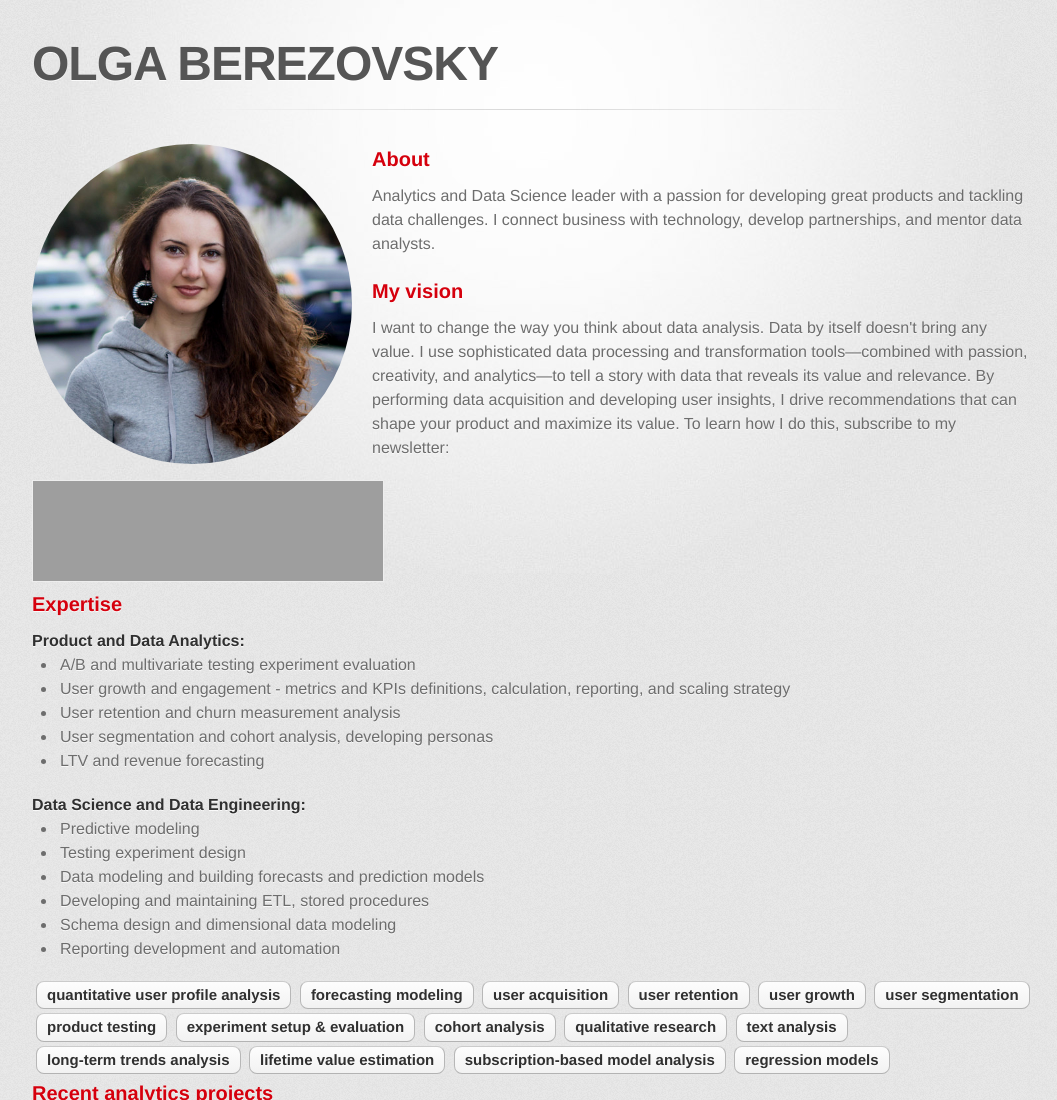
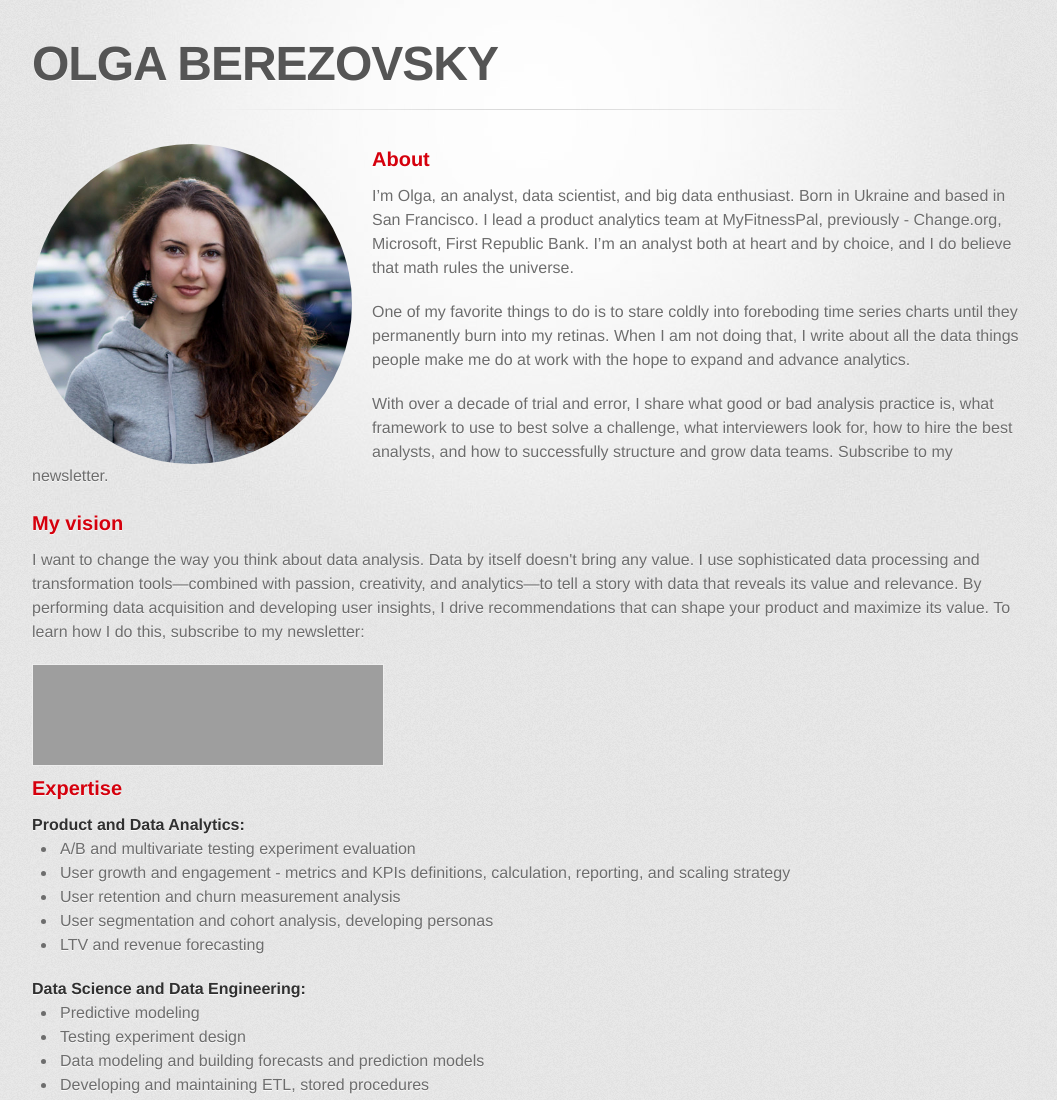
Before and after one commit to ks--ks/page, a plain HTML site: page index.html in a window 1280 px wide. Shown: the top 1100 px of the page, without its empty margins (108-1165 px from the left). Drawn offline with Linux system fonts and the light colour scheme; grey boxes are pictures that could not be loaded; a web font is replaced by a local one.

Commit message:
Change about section copy

```diff
--- a/index.html
+++ b/index.html
@@ -55,7 +55,20 @@
       <section id="main_content">
         <h3>About</h3>
         <p>
-          Analytics and Data Science leader with a passion for developing great products and tackling data challenges. I connect business with technology, develop partnerships, and mentor data analysts.
+          I’m Olga, an analyst, data scientist, and big data enthusiast.
+          Born in Ukraine and based in San Francisco.
+          I lead a product analytics team at MyFitnessPal, previously - Change.org, Microsoft, First Republic Bank.
+          I’m an analyst both at heart and by choice, and I do believe that math rules the universe.
+        </p>
+        <p>
+          One of my favorite things to do is to stare coldly into foreboding time series charts until they permanently burn into my retinas.
+          When I am not doing that, I write about all the data things people make me do at work with the hope to expand and advance analytics.
+        </p>
+        <p>
+          With over a decade of trial and error, I share what good or bad analysis practice is,
+          what framework to use to best solve a challenge, what interviewers look for,
+          how to hire the best analysts, and how to successfully structure and grow data teams.
+          Subscribe to my newsletter.
         </p>
 
         <h3>My vision</h3>
```
